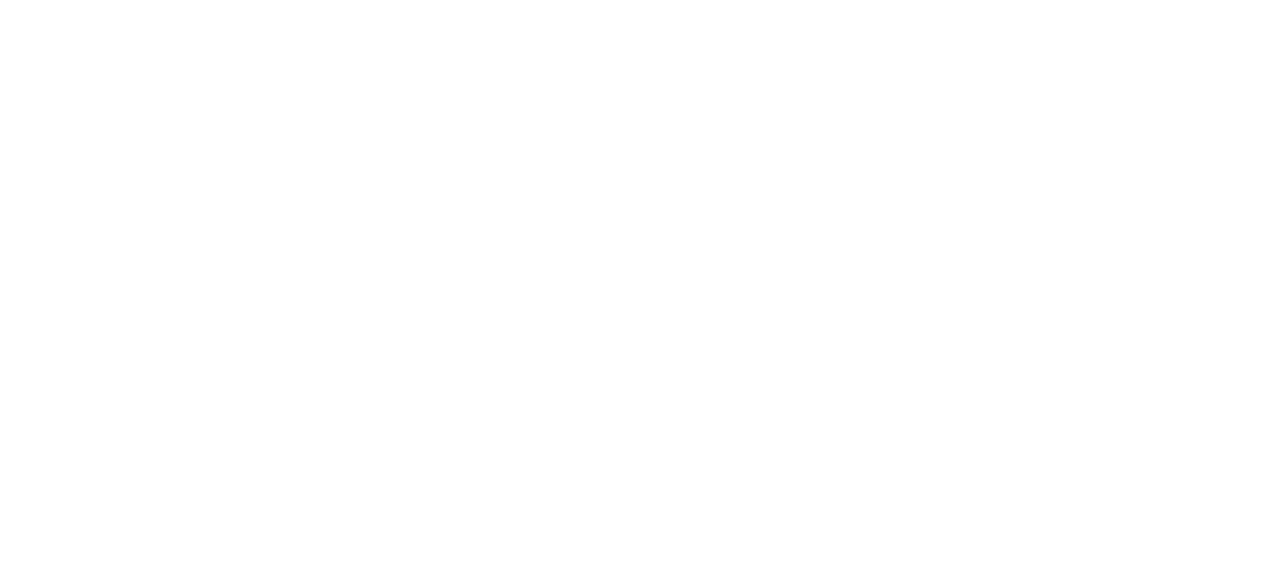
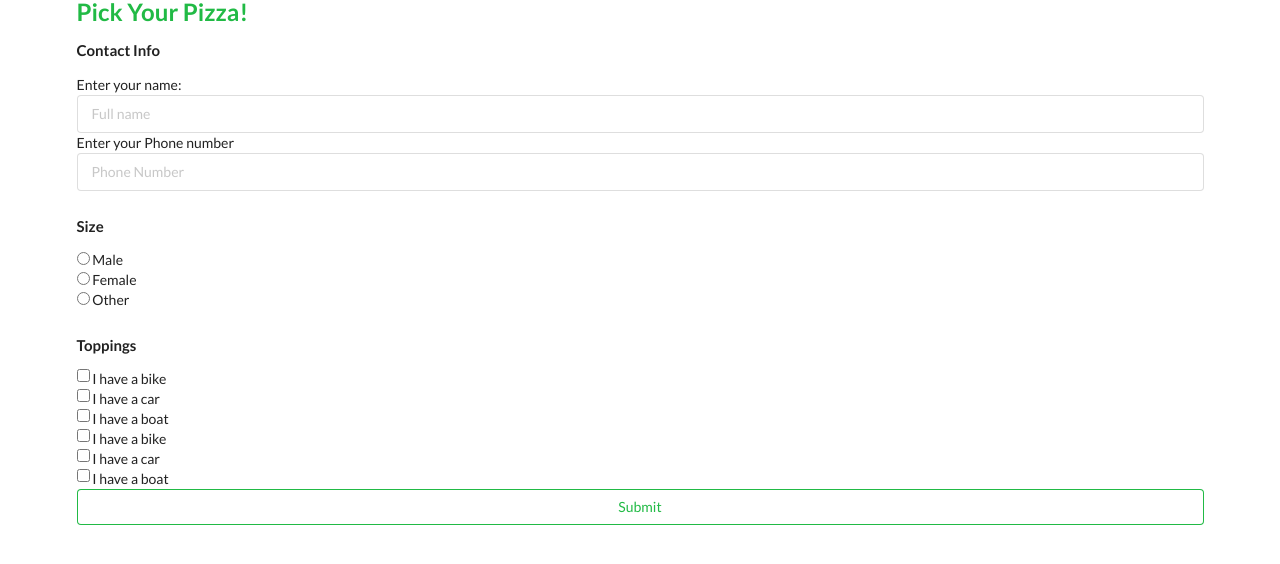
Before and after one commit to wrunion/pizza-prototypes-e20, a plain HTML site: page index.html in a window 1280 px wide. Drawn offline with nearby package versions, Linux system fonts and the light colour scheme.

Commit message:
Create MVP inputs in index.html.

```diff
--- a/index.html
+++ b/index.html
@@ -40,8 +40,42 @@
 
 </head>
 <body>
- <!-- Do your thing!  -->
+  <div class="ui container" id="content">
+  <h2 class="ui header green">Pick Your Pizza!</h2>
+  <form class="ui form">
+  <h4>Contact Info</h4>
+  Enter your name: <input type="text" placeholder="Full name"><br>
+  Enter your Phone number<input type="number" placeholder="Phone Number"><br>
+  <!-- Radio buttons for size  -->
+  <h4>Size</h4>
+  <input type="radio" id="male" name="gender" value="male">
+  <label for="male">Male</label><br>
+  <input type="radio" id="female" name="gender" value="female">
+  <label for="female">Female</label><br>
+  <input type="radio" id="other" name="gender" value="other">
+  <label for="other">Other</label>
 
-
+  <h4>Toppings</h4>
+  <input type="checkbox" id="vehicle1" name="vehicle1" value="Bike">
+  <label for="vehicle1"> I have a bike</label><br>
+  <input type="checkbox" id="vehicle2" name="vehicle2" value="Car">
+  <label for="vehicle2"> I have a car</label><br>
+  <input type="checkbox" id="vehicle3" name="vehicle3" value="Boat">
+  <label for="vehicle3"> I have a boat</label><br>
+  <input type="checkbox" id="vehicle1" name="vehicle1" value="Bike">
+  <label for="vehicle1"> I have a bike</label><br>
+  <input type="checkbox" id="vehicle2" name="vehicle2" value="Car">
+  <label for="vehicle2"> I have a car</label><br>
+  <input type="checkbox" id="vehicle3" name="vehicle3" value="Boat">
+  <label for="vehicle3"> I have a boat</label><br>
+  <!--<input type="checkbox" id="vehicle1" name="vehicle1" value="Bike">
+  <label for="vehicle1"> I have a bike</label><br>
+  <input type="checkbox" id="vehicle2" name="vehicle2" value="Car">
+  <label for="vehicle2"> I have a car</label><br>
+  <input type="checkbox" id="vehicle3" name="vehicle3" value="Boat">
+  <label for="vehicle3"> I have a boat</label><br> -->
+  <button type="submit" class="ui basic green button fluid">Submit</button>
+</form>
+</div>
 </body>
 </html>
```
Also changed, not shown: 1 other file.
